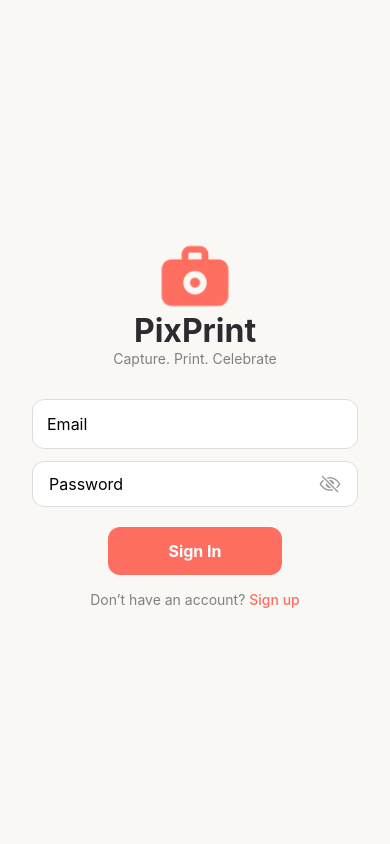
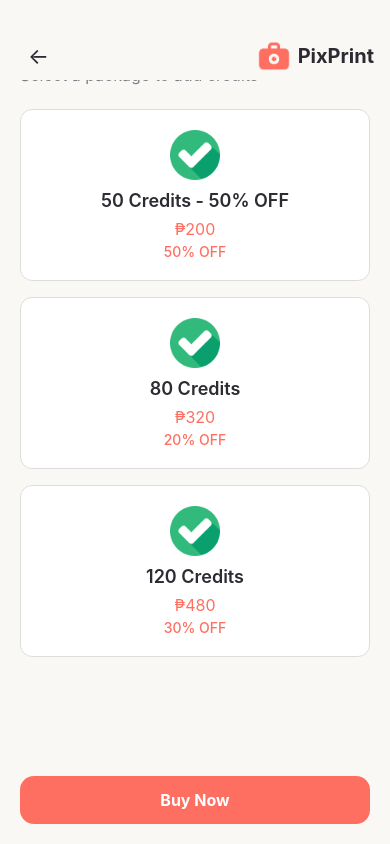
Before and after one commit to Rinxx1/PixPrintApp, a React Native app: screen /AddMoreCredits in a window 390 px wide. Built offline with nearby package versions, Linux system fonts and the light colour scheme; no server answers.

Commit message:
commit changes

```diff
--- a/App.js
+++ b/App.js
@@ -21,7 +21,7 @@ import ChangePasswordScreen from './screens/Main/ChangePasswordScreen';
 import TermsAndConditionsScreen from './screens/Main/TermsAndConditionsScreen';
 import PrivacyPolicyScreen from './screens/Main/PrivacyPolicyScreen';
 import HelpSupportScreen from './screens/Main/HelpSupportScreen';
-
+import AddMoreCreditsScreen from './screens/Main/AddMoreCreditsScreen';
 
 const Stack = createNativeStackNavigator();
 
@@ -64,6 +64,7 @@ export default function App() {
           <Stack.Screen name='Terms&Condition' component={TermsAndConditionsScreen} />
           <Stack.Screen name='PrivacyPolicy' component={PrivacyPolicyScreen} />
           <Stack.Screen name='HelpSupport' component={HelpSupportScreen} />
+          <Stack.Screen name='AddMoreCredits' component={AddMoreCreditsScreen} />
         </Stack.Navigator>
       </AuthProvider>
     </NavigationContainer>
--- /dev/null
+++ b/screens/Main/AddMoreCreditsScreen.js
@@ -0,0 +1,142 @@
+import React, { useState } from 'react';
+import { View, Text, TouchableOpacity, StyleSheet, Alert, ScrollView, Image } from 'react-native';
+import HeaderBar from '../../components/HeaderBar'; // assuming you have this component
+
+export default function AddMoreCreditsScreen({ navigation }) {
+  const [selectedCredits, setSelectedCredits] = useState(null);
+
+  // Credit options and prices
+  const creditOptions = [
+    { credits: 50, price: 200, discount: 0.5, label: '50 Credits - 50% OFF', icon: require('../../assets/icon-check.png') },
+    { credits: 80, price: 320, discount: 0.2, label: '80 Credits', icon: require('../../assets/icon-check.png') },
+    { credits: 120, price: 480, discount: 0.3, label: '120 Credits', icon: require('../../assets/icon-check.png') },
+  ];
+
+  const handleSelectCredit = (credits, price, label, discount) => {
+    setSelectedCredits({ credits, price, label, discount });
+  };
+
+  const handleBuyNow = () => {
+    if (!selectedCredits) {
+      Alert.alert('Error', 'Please select a credit package.');
+    } else {
+      Alert.alert('Success', `You have successfully purchased ${selectedCredits.credits} credits for ₱${selectedCredits.price}.`);
+    }
+  };
+
+  return (
+    <View style={styles.container}>
+      <HeaderBar navigation={navigation} showBack={true} />
+      <Text style={styles.title}>Add More Credits</Text>
+      <Text style={styles.subtitle}>Select a package to add credits</Text>
+
+      <ScrollView contentContainerStyle={styles.scrollContainer}>
+        {creditOptions.map((option, index) => (
+          <TouchableOpacity
+            key={index}
+            style={[
+              styles.creditCard,
+              selectedCredits && selectedCredits.credits === option.credits && styles.selectedCard,
+            ]}
+            onPress={() => handleSelectCredit(option.credits, option.price, option.label, option.discount)}
+          >
+            <View style={styles.cardContent}>
+              <Image source={option.icon} style={styles.creditIcon} />
+              <Text style={styles.creditLabel}>{option.label}</Text>
+              <Text style={styles.price}>₱{option.price}</Text>
+              {option.discount > 0 && (
+                <Text style={styles.discount}>{option.discount * 100}% OFF</Text>
+              )}
+              {selectedCredits && selectedCredits.credits === option.credits && (
+                <Text style={styles.selectedText}>Selected</Text>
+              )}
+            </View>
+          </TouchableOpacity>
+        ))}
+      </ScrollView>
+
+      {/* Buy Now Button */}
+      <TouchableOpacity style={styles.buyButton} onPress={handleBuyNow}>
+        <Text style={styles.buyButtonText}>Buy Now</Text>
+      </TouchableOpacity>
+    </View>
+  );
+}
+
+const styles = StyleSheet.create({
+  container: {
+    flex: 1,
+    backgroundColor: '#FAF8F5',
+    padding: 20,
+    justifyContent: 'flex-start',
+  },
+  title: {
+    fontSize: 24,
+    fontWeight: 'bold',
+    color: '#2D2A32',
+    marginBottom: 16,
+  },
+  subtitle: {
+    fontSize: 16,
+    color: '#807E84',
+    marginBottom: 24,
+  },
+  scrollContainer: {
+    paddingBottom: 100, // Space for Buy Now button
+  },
+  creditCard: {
+    backgroundColor: '#fff',
+    padding: 20,
+    borderRadius: 12,
+    marginBottom: 16,
+    elevation: 2,
+    borderColor: '#ddd',
+    borderWidth: 1,
+  },
+  selectedCard: {
+    borderColor: '#FF6F61',
+    borderWidth: 2,
+  },
+  cardContent: {
+    alignItems: 'center',
+  },
+  creditIcon: {
+    width: 50,
+    height: 50,
+    marginBottom: 10,
+  },
+  creditLabel: {
+    fontSize: 18,
+    fontWeight: '600',
+    color: '#2D2A32',
+  },
+  price: {
+    fontSize: 16,
+    color: '#FF6F61',
+    marginTop: 8,
+  },
+  discount: {
+    fontSize: 14,
+    color: '#FF6F61',
+    fontWeight: '500',
+    marginTop: 4,
+  },
+  selectedText: {
+    fontSize: 14,
+    color: '#4CAF50',
+    fontWeight: '600',
+    marginTop: 8,
+  },
+  buyButton: {
+    backgroundColor: '#FF6F61',
+    paddingVertical: 14,
+    borderRadius: 14,
+    alignItems: 'center',
+    marginTop: 16,
+  },
+  buyButtonText: {
+    color: '#fff',
+    fontWeight: 'bold',
+    fontSize: 16,
+  },
+});
--- a/screens/Main/SettingsScreen.js
+++ b/screens/Main/SettingsScreen.js
@@ -42,7 +42,8 @@ export default function SettingsScreen({ navigation }) {
               Pix Credits: <Text style={styles.creditsAmount}>120</Text>
             </Text>
           </View>
-          <TouchableOpacity style={styles.addCreditsBtn}>
+
+          <TouchableOpacity style={styles.addCreditsBtn} onPress={() => navigation.navigate('AddMoreCredits')}>
             <Text style={styles.addCreditsText}>Add More Credits</Text>
           </TouchableOpacity>
         </View>
```
Also changed, not shown: firebase.js (line endings or trailing spaces).
